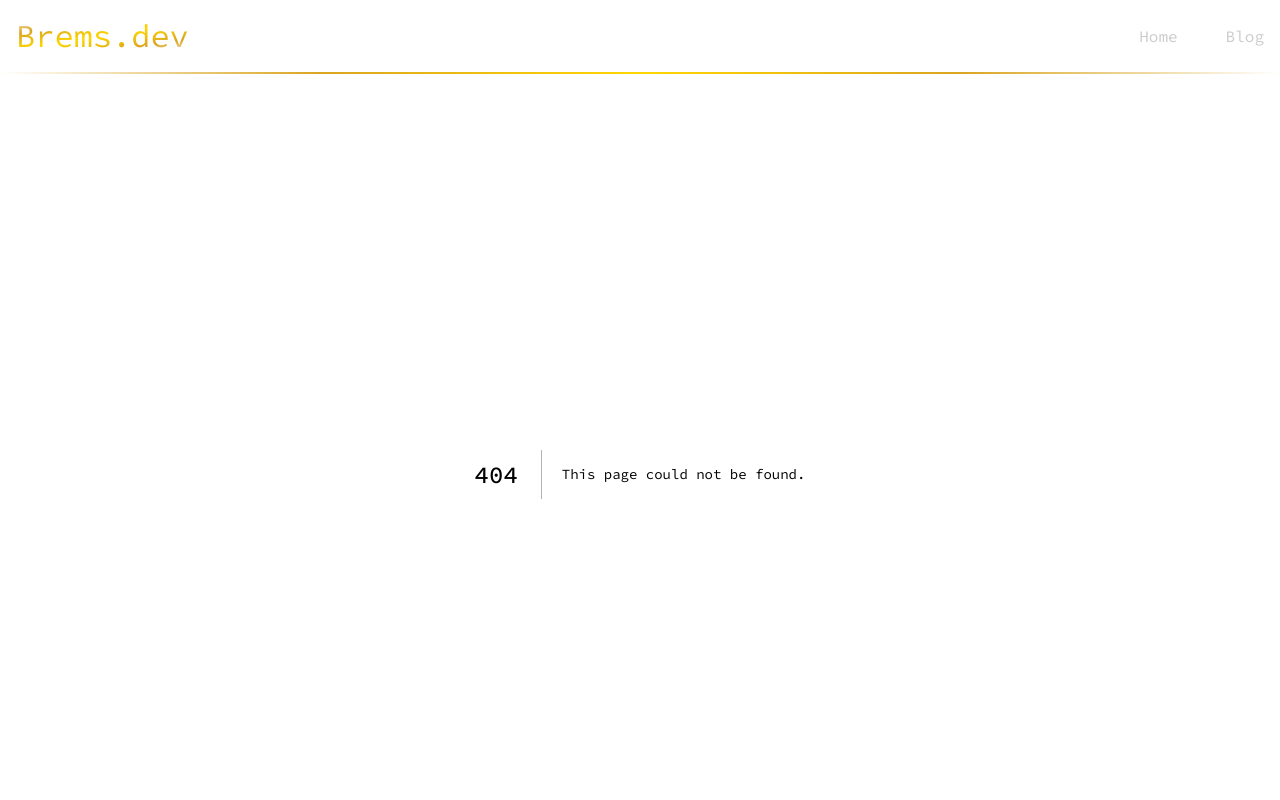
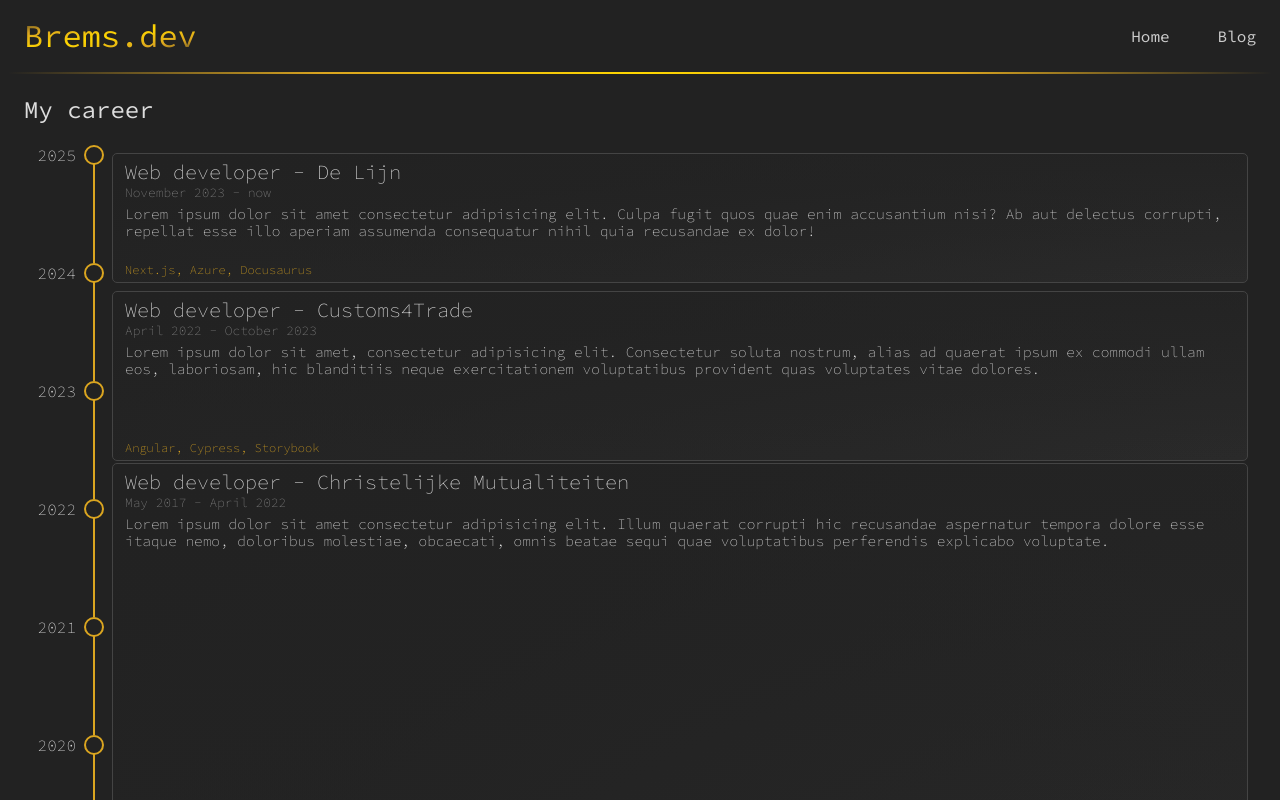
Before and after one commit to jbrems/brems.dev, a Next.js app: page /career in a window 1280 px wide. Before the commit this address had no page. Shown: the top 800 px of the page. Built offline with nearby package versions, Linux system fonts and the light colour scheme.

Commit message:
Font style improvements

```diff
--- a/src/app/blog/page.tsx
+++ b/src/app/blog/page.tsx
@@ -13,10 +13,10 @@ export default async function BlogHomePage() {
       <SttpTag />{' '}
       <span>The STTP tag marks blog posts containing straight to the point instructions with little or no context or explanation.</span>
     </p>
+    <h3>Next.js</h3>
+    <BlogPostList blogPosts={nextjs} />
     <h3>UI</h3>
     <BlogPostList blogPosts={ui} />
-    <h3>Next.js</h3>
-    <BlogPostList blogPosts={nextjs} />
     <h3>Node.js</h3>
     <BlogPostList blogPosts={nodejs} />
     {Object.entries(others).map(entry => <section key={entry[0]}>
--- /dev/null
+++ b/src/app/career/page.module.css
@@ -0,0 +1,38 @@
+.careerTimeline {
+  display: flex;
+
+  & .career {
+    padding: 8px;
+    flex-grow: 1;
+
+    & article + article {
+      margin-top: 2px;
+    }
+
+    & .deLijn {
+      height: 130px;
+      --lines: 3;
+
+      & .description {
+        -webkit-line-clamp: 3;
+      }
+    }
+
+    & .thailand {
+      height: 4px;
+      border: none;
+    }
+
+    & .c4t {
+      height: 170px;
+    }
+
+    & .cmWeb {
+      height: 590px;
+    }
+
+    & .cmJava {
+      height: 600px;
+    }
+  }
+}
--- /dev/null
+++ b/src/app/career/page.tsx
@@ -0,0 +1,27 @@
+import { Timeline } from "@/components/timeline/Timeline";
+import styles from './page.module.css'
+import { CareerBlock } from "@/components/career-block/CareerBlock";
+
+export default function CareerPage() {
+  return <>
+    <h2>My career</h2>
+    <div className={styles.careerTimeline}>
+      <Timeline />
+      <div className={styles.career}>
+        <CareerBlock title="Web developer - De Lijn" period={['November 2023', 'now']} technologies={['Next.js', 'Azure', 'Docusaurus']} className={styles.deLijn}>
+          Lorem ipsum dolor sit amet consectetur adipisicing elit. Culpa fugit quos quae enim accusantium nisi? Ab aut delectus corrupti, repellat esse illo aperiam assumenda consequatur nihil quia recusandae ex dolor!
+        </CareerBlock>
+        <article className={styles.thailand}></article>
+        <CareerBlock title="Web developer - Customs4Trade" period={['April 2022', 'October 2023']} technologies={['Angular', 'Cypress', 'Storybook']} className={styles.c4t}>
+          Lorem ipsum dolor sit amet, consectetur adipisicing elit. Consectetur soluta nostrum, alias ad quaerat ipsum ex commodi ullam eos, laboriosam, hic blanditiis neque exercitationem voluptatibus provident quas voluptates vitae dolores.
+        </CareerBlock>
+        <CareerBlock title="Web developer - Christelijke Mutualiteiten" period={['May 2017', 'April 2022']} technologies={['Angular', 'Node.js', 'MongoDB', 'OAuth', 'Jest', 'Cypress']} className={styles.cmWeb}>
+          Lorem ipsum dolor sit amet consectetur adipisicing elit. Illum quaerat corrupti hic recusandae aspernatur tempora dolore esse itaque nemo, doloribus molestiae, obcaecati, omnis beatae sequi quae voluptatibus perferendis explicabo voluptate.
+        </CareerBlock>
+        <CareerBlock title="Java developer - Christelijke Mutualiteiten" period={['April 2012', 'May 2017']} technologies={['Java EE', 'Struts']} className={styles.cmJava}>
+          Lorem ipsum dolor sit amet consectetur, adipisicing elit. Repellat excepturi repellendus perspiciatis ut soluta, nostrum sapiente modi accusamus saepe. Neque dolor, obcaecati voluptatem earum modi ex aut molestias velit? Nemo!
+        </CareerBlock>
+      </div>
+    </div>
+  </>
+}
--- a/src/app/globals.css
+++ b/src/app/globals.css
@@ -4,13 +4,15 @@
 * {
   box-sizing: border-box;
 
-  font-family: "Source Code Pro", monospace;
-  font-optical-sizing: auto;
 }
 
 body {
   background-color: #222222;
   color: #dddddd;
+
+  font-family: "Source Code Pro", monospace;
+  font-optical-sizing: auto;
+  font-weight: lighter;
 }
 
 a {
@@ -22,5 +24,9 @@ h1, h2, h3, h4, h5 {
 }
 
 p {
-  line-height: 2em;
+  line-height: 1.8em;
 }
+
+pre code {
+  line-height: 1.5em;
+}
--- a/src/components/blog-post/blog-post-preview/BlogPostPreview.module.css
+++ b/src/components/blog-post/blog-post-preview/BlogPostPreview.module.css
@@ -14,6 +14,7 @@
     text-align: center;
     border-radius: 15px;
     padding: 0.75em;
+    font-weight: normal;
 
     background: radial-gradient(ellipse at top left, #222222, transparent),
                 radial-gradient(ellipse at bottom right, #2a2a2a, transparent);
@@ -38,6 +39,7 @@
     & .title {
       display: inline;
       font-size: 1.25em;
+      font-weight: lighter;
 
       background: linear-gradient(45deg, #cccccc, #ffffff, #cccccc);
       background-clip: text;
@@ -49,6 +51,7 @@
       gap: 1em;
       margin: 0;
       font-size: 0.9em;
+      font-weight: normal;
       font-variant: small-caps;
       color: goldenrod;
     }
--- a/src/components/blog-post/sttp-tag/SttpTag.module.css
+++ b/src/components/blog-post/sttp-tag/SttpTag.module.css
@@ -1,5 +1,6 @@
 .sttpTag {
   font-size: 0.75em;
+  font-weight: normal;
   line-height: 1.5em;
   padding: 0 0.75em;
   border: solid 1px #daa52050;
--- /dev/null
+++ b/src/components/career-block/CareerBlock.module.css
@@ -0,0 +1,43 @@
+.careerBlock {
+  display: flex;
+  flex-direction: column;
+
+  border: solid 1px #444444;
+  padding: 0.3em 0.75em;
+  border-radius: 5px;
+
+  background: radial-gradient(ellipse at top left, #222222, transparent),
+              radial-gradient(ellipse at bottom right, #2a2a2a, transparent);
+
+  &:hover {
+    background: radial-gradient(ellipse at top left, #222222, transparent),
+            radial-gradient(ellipse at bottom right, #444444, transparent);
+  }
+
+  & .title {
+    font-weight: lighter;
+    font-size: 1.25em;
+    margin: 0;
+  }
+
+  & .period {
+    font-size: 0.8em;
+    color: #888888;
+  }
+
+  & .description {
+    flex-grow: 1;
+    margin: 6px 0;
+    font-size: 0.9em;
+    line-height: 1.2em;
+    display: -webkit-box;
+    -webkit-box-orient: vertical;
+    overflow: hidden;
+    -webkit-line-clamp: var(--lines);
+  }
+
+  & .technologies {
+    font-size: 0.75em;
+    color: goldenrod;
+  }
+}
--- /dev/null
+++ b/src/components/career-block/CareerBlock.tsx
@@ -0,0 +1,10 @@
+import styles from './CareerBlock.module.css'
+
+export function CareerBlock({ title, period, technologies, className, children }: { title: string, period: [string, string], technologies: string[], className?: string, children?: React.ReactNode }) {
+  return <article className={`${styles.careerBlock} ${className}`}>
+    <h3 className={styles.title}>{title}</h3>
+    <span className={styles.period}>{period.join(' - ')}</span>
+    <p className={styles.description}>{children}</p>
+    <span className={styles.technologies}>{technologies.join(', ')}</span>
+  </article>
+}
--- a/src/components/navigation/Navigation.module.css
+++ b/src/components/navigation/Navigation.module.css
@@ -1,4 +1,6 @@
 .navigation {
+  font-weight: normal;
+
   & ul {
     display: flex;
     align-items: center;
--- /dev/null
+++ b/src/components/timeline/Timeline.module.css
@@ -0,0 +1,36 @@
+.timeline {
+  display: flex;
+  flex-direction: column;
+  align-items: flex-end;
+  width: 5em;
+  flex-shrink: 0;
+
+  & .yearSection {
+    display: contents;
+
+    & .year {
+      flex-shrink: 0;
+      font-size: 16px;
+      color: #dddddd;
+
+      &::after {
+        content: '';
+        display: inline-block;
+        width: 16px;
+        height: 16px;
+        margin-bottom: -4px;
+        margin-left: 0.5em;
+        border: solid 2px goldenrod;
+        border-radius: 100%;
+      }
+    }
+
+    & .segment {
+      width: 11px;
+      height: 100px;
+      margin-top: -2px;
+      border-left: solid 2px goldenrod;
+    }
+  }
+
+}
--- /dev/null
+++ b/src/components/timeline/Timeline.tsx
@@ -0,0 +1,15 @@
+import styles from './Timeline.module.css'
+
+export function Timeline() {
+  const years = new Array(13).fill(0).map((_, index) => 2025 - index)
+
+  return <div className={styles.timeline}>
+    {years.map((year) => <section key={year} className={styles.yearSection}>
+      <div className={styles.year}>{year}</div>
+      <div className={styles.segment} />
+    </section>)}
+    <section className={styles.yearSection}>
+      <div className={styles.year}>2012</div>
+    </section>
+  </div>
+}
```
